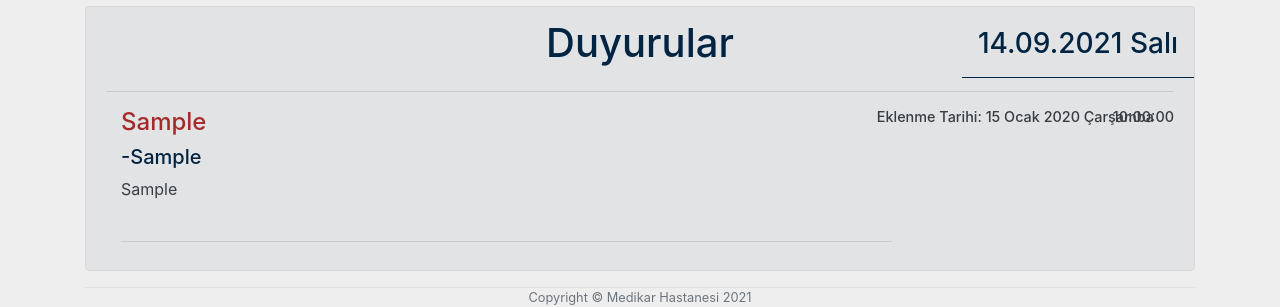
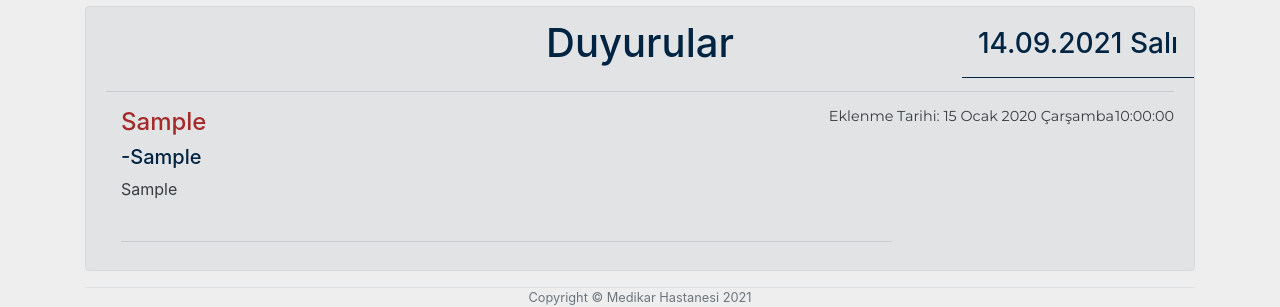
Before and after one commit to duhanbayrak/medikar-hastanesi-personel-yonetim-sistemi, a Node server app: page / in a window 1280 px wide. Shown: the part 1026-1333 px from the top of the page. Run offline with Node 20, Linux system fonts and the light colour scheme; tables that the repository leaves empty hold one stand-in row (values such as "Sample post"); some libraries are stand-ins or nearby versions.

Commit message:
make it better

```diff
--- a/views/index.ejs
+++ b/views/index.ejs
@@ -2,6 +2,7 @@
 <style>
     .fs{
         font-size: 0.9rem;
+        font-family: 'Montserrat', sans-serif;
     }
 </style>
 
@@ -66,7 +67,7 @@
                     <% duyurular.forEach(e=> { %>
                         <div class="col-lg-12">
                              <h4 style="color: brown;"> <%=e.baslik %> </h4>
-                             <h6 class="fs" style="float: right; position: absolute; top: 0; right: 20px;">Eklenme Tarihi: <%= e.date.toLocaleDateString('tr-TU',options) %></h6>
+                             <h6 class="fs" style="float: right; position: absolute; top: 0; right: 60px;">Eklenme Tarihi: <%= e.date.toLocaleDateString('tr-TU',options) %></h6>
                              <h6 class="fs" style="float: right; position: absolute; top: 0; right: 0;"><%=  e.date.toLocaleTimeString('tr-TU',[], {hour: '2-digit', minute:'2-digit'})%> </h6>
                         </div>
                         <div class="col-lg-9" >
```
